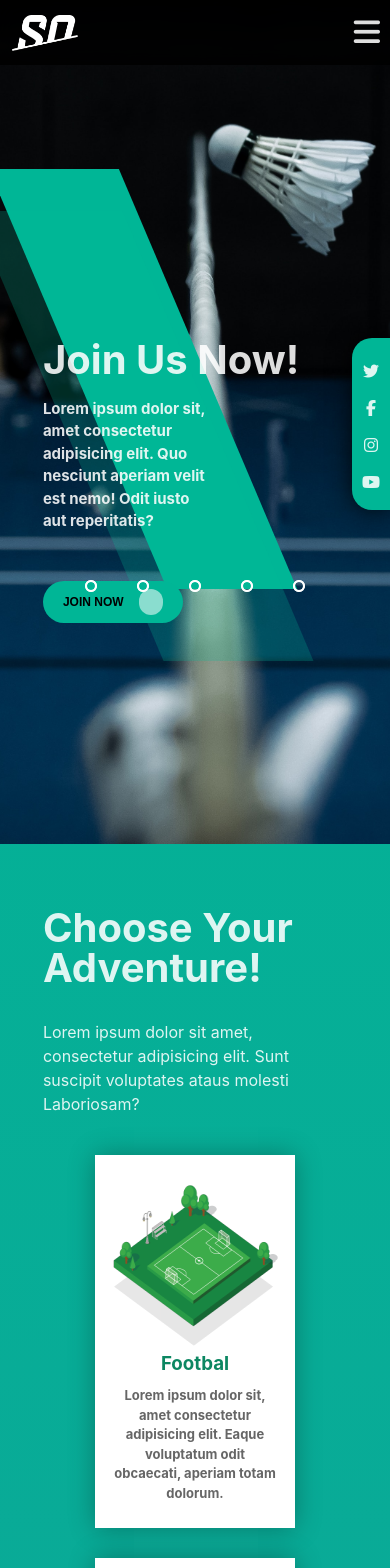
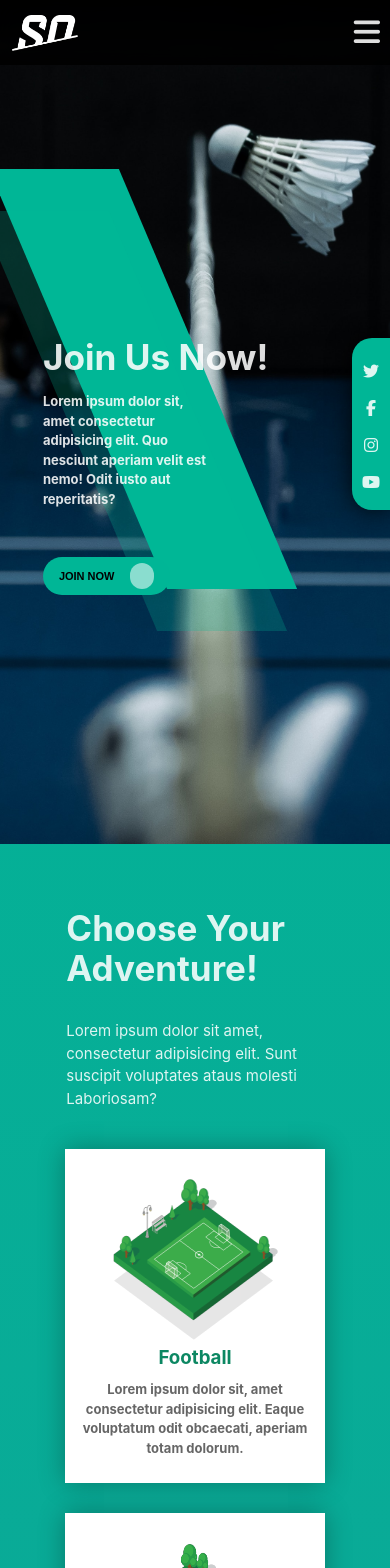
Before and after one commit to chatbot-1/sports-on-web, a React (Vite) app: page / in a window 390 px wide. Shown: the top 1568 px of the page. Built offline with nearby package versions, Linux system fonts and the light colour scheme; no server answers; some icons are missing.

Commit message:
third commit

```diff
--- a/src/components/about/About.jsx
+++ b/src/components/about/About.jsx
@@ -22,7 +22,7 @@ const About = () => {
           <div className="about-box">
             <div className="home-box1 boxi">
               <img src={box2} alt="" />
-              <h3>Footbal</h3>
+              <h3>Football</h3>
               <p>
                 Lorem ipsum dolor sit, amet consectetur adipisicing elit. Eaque
                 voluptatum odit obcaecati, aperiam totam dolorum.
@@ -30,7 +30,7 @@ const About = () => {
             </div>
             <div className="home-box1 boxi">
               <img src={box3} alt="" />
-              <h3>Footbal</h3>
+              <h3>Basketball</h3>
               <p>
                 Lorem ipsum dolor sit, amet consectetur adipisicing elit. Eaque
                 voluptatum odit obcaecati, aperiam totam dolorum.
@@ -38,7 +38,7 @@ const About = () => {
             </div>
             <div className="home-box1 boxi">
               <img src={box1} alt="" />
-              <h3>Footbal</h3>
+              <h3>Volleyball</h3>
               <p>
                 Lorem ipsum dolor sit, amet consectetur adipisicing elit. Eaque
                 voluptatum odit obcaecati, aperiam totam dolorum.
@@ -46,7 +46,7 @@ const About = () => {
             </div>
             <div className="home-box1 boxi">
               <img src={box1} alt="" />
-              <h3>Footbal</h3>
+              <h3>Badminton</h3>
               <p>
                 Lorem ipsum dolor sit, amet consectetur adipisicing elit. Eaque
                 voluptatum odit obcaecati, aperiam totam dolorum.
--- a/src/components/about/about.css
+++ b/src/components/about/about.css
@@ -135,9 +135,17 @@
     }
 }
 @media (max-width: 554px){
-    .about-data{
-        width: 300px;
-    }
+
+        .about-data{
+            position: relative;
+            left: 17%;
+        }
+        .about-data h2{
+            font-size: 35px;
+        }
+        .about-data p{
+            font-size: 15px;
+        }
     .about-box{
         grid-template-columns: repeat(1, 300px);
     }
@@ -148,9 +156,17 @@
 }
 @media (max-width: 450px){
     .about-box{
-        grid-template-columns: repeat(1, 200px);
+        grid-template-columns: repeat(1, 260px);
     }
     .about-data{
         width: 250px;
     }
 }
+@media (max-width: 300px){
+    .about-box{
+        grid-template-columns: repeat(1, 220px);
+    }
+    .about-data{
+        width: 250px;
+    }
+}
--- a/src/components/footer/Footer.jsx
+++ b/src/components/footer/Footer.jsx
@@ -15,6 +15,12 @@ const Footer = () => {
           <i class="fa-brands fa-instagram"></i>
           <i class="fa-brands fa-youtube"></i>
         </div>
+        <div className="privacy">
+          <a href="">Privacy and Policy</a>
+        </div>
+        <div className="condition">
+          <a href="">Terms and condition</a>
+        </div>
       </div>
     </div>
   );
--- a/src/components/footer/footer.css
+++ b/src/components/footer/footer.css
@@ -7,9 +7,12 @@
     display: flex;
     /* flex-direction: column; */
     justify-content: center;
+    align-items: center;
     column-gap: 4rem;
-    align-items: center;
     margin-bottom: 1rem;
+}
+.footer-logo{
+    padding-top: 2rem;
 }
 .footer-logo img{
     height: 45px;
@@ -17,5 +20,42 @@
 .footer-socials{
     display: flex;
     column-gap: 2rem;
-    margin-bottom: 2rem;
+    /* margin-bottom: 2rem; */
 }
+.condition a{
+    color: white;
+    cursor: pointer;
+}
+.privacy a{
+    color: white;
+    cursor: pointer;
+}
+
+@media (max-width: 770px) {
+    .footer-container{
+        column-gap: 2rem;
+    }
+}
+@media (max-width: 660px) {
+    .footer-container{
+        column-gap: 1.5rem;
+    }
+    .footer-socials{
+        column-gap: 1rem;
+    }
+    .footer-logo img{
+        height: 35px;
+    }
+    .condition,
+    .privacy{
+        font-size: 15px;
+    }
+}
+@media (max-width: 530px){
+    .footer-container{
+        display: flex;
+        flex-direction: column;
+        margin-bottom: 3rem;
+        row-gap: 1rem;
+    }
+}
--- a/src/components/goal/goal.css
+++ b/src/components/goal/goal.css
@@ -46,11 +46,9 @@
         column-gap: 5rem;
     }
     .goal-man img{
-        height: 200px;
+        height: 190px;
     }
-    .goal-img img{
-        height: 300px;
-    }
+
     .goal-data h2{
         font-size: 35px;
         margin-bottom: 1rem;
@@ -72,4 +70,27 @@
         justify-content: center;
         align-items: center;
     }
+    .goal-img img{
+        height: 350px;
+    }
+    .goal-man img{
+        height: 170px;
+    }
 }
+@media (max-width: 400px){
+    .goal-man img{
+        height: 150px;
+    }
+    .goal-img img{
+        height: 300px;
+    }
+
+}
+@media (max-width: 300px){
+    .goal-man img{
+        height: 120px;
+    }
+    .goal-img img{
+        height: 270px;
+    }
+}
--- a/src/components/header/Header.jsx
+++ b/src/components/header/Header.jsx
@@ -87,6 +87,17 @@ const Header = () => {
                 </li>
                 <li>
                   <a
+                    href="#team"
+                    onClick={() => setNavActive("#goal")}
+                    className={
+                      navActive === "#teaml" ? "head active-head" : "head"
+                    }
+                  >
+                    Our Team
+                  </a>
+                </li>
+                <li>
+                  <a
                     href="#contact"
                     onClick={() => setNavActive("#contact")}
                     className={
--- a/src/components/header/header.css
+++ b/src/components/header/header.css
@@ -169,7 +169,7 @@
     align-items: center;
   }
   .header-left ul li {
-    margin-bottom: 3rem;
+    margin-bottom: 2rem;
     font-size: 20px;
   }
   .header-container {
--- a/src/components/home/home.css
+++ b/src/components/home/home.css
@@ -207,10 +207,29 @@
   }
   .box1{
     width: 130px;
-  height: 420px;
+    height: 420px;
   }
-  .box1{
+  .box2{
     width: 130px;
-  height: 420px;
+    height: 420px;
   }
 }
+@media (max-width: 400px){
+  .manual-btn{
+    display: none;
+  }
+  .navigation-auto{
+    display: none;
+  }
+  .home-data h1 {
+    font-size: 2.2rem;
+  }
+  .home-data p{
+    font-size: 13px;
+    width: 170px;
+  }
+  .home-btn{
+    padding: 6px 16px;
+    font-size: 11px;
+  }
+}
```
